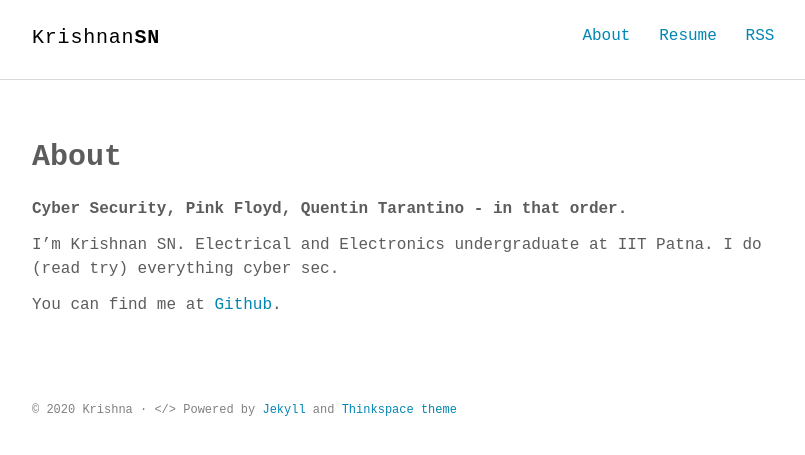
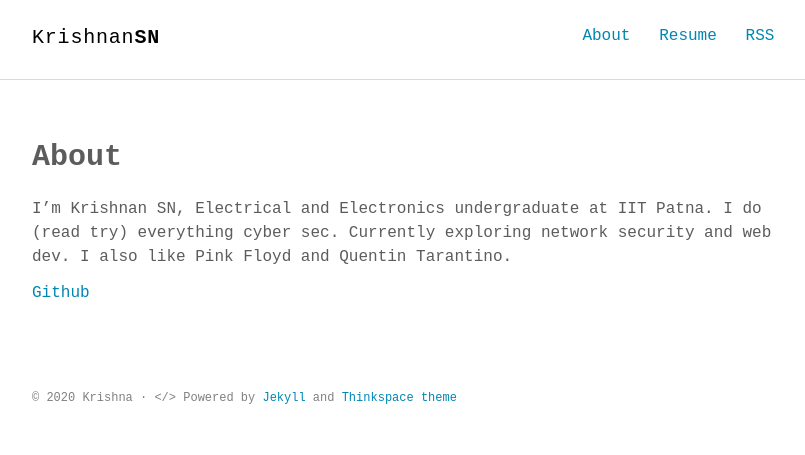
Before and after one commit to lordlabuckdas/lordlabuckdas.github.io, a Jekyll site: the page built from about.md, in a window 1280 px wide. Shown: the top 455 px of the page, without its empty margins (232-1037 px from the left). Built offline with Jekyll 4.4.1, drawn with Linux system fonts in a browser that asks for light colours; some web fonts are replaced.

Commit message:
removed some cringe

```diff
--- a/about.md
+++ b/about.md
@@ -4,8 +4,6 @@ title: About
 permalink: /about/
 ---
 
-**Cyber Security, Pink Floyd, Quentin Tarantino - in that order.**
+I'm Krishnan SN, Electrical and Electronics undergraduate at IIT Patna. I do (read try) everything cyber sec. Currently exploring network security and web dev. I also like Pink Floyd and Quentin Tarantino.
 
-I'm Krishnan SN. Electrical and Electronics undergraduate at IIT Patna. I do (read try) everything cyber sec.
-
-You can find me at [Github](https://github.com/lordlabuckdas).
+[Github](https://github.com/lordlabuckdas)
```
